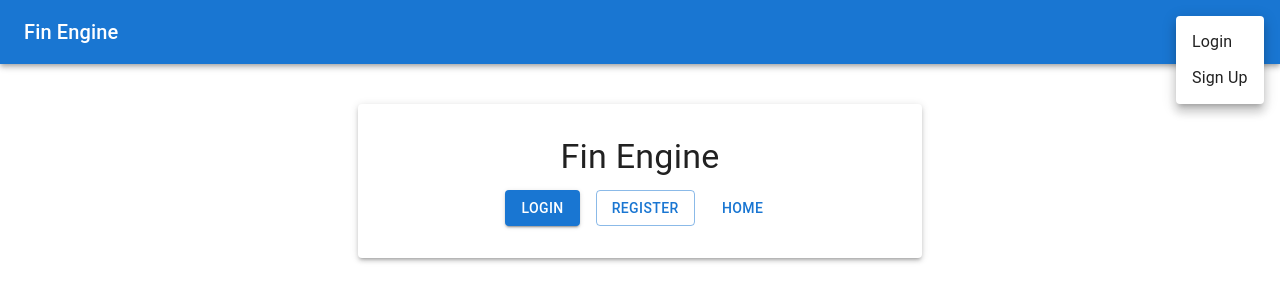
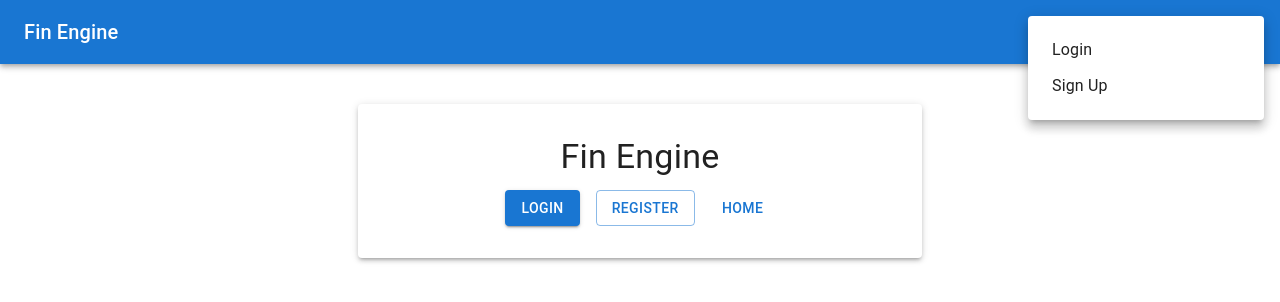
Before and after one commit to YashvanthD/fin_engine_impl, a React (Create React App) app in the folder fin_ui/fin-react-ui/: page / in a window 1280 px wide. Both pictures are taken after a click on the button 1244 px from the left and 32 px from the top of the page. Shown: the top 302 px of the page. Built offline with nearby package versions, Linux system fonts and the light colour scheme.

Commit message:
Enhance NavBar dropdown styling for improved user experience

```diff
--- a/fin_ui/fin-react-ui/src/components/NavBar.js
+++ b/fin_ui/fin-react-ui/src/components/NavBar.js
@@ -8,7 +8,6 @@ import Menu from '@mui/material/Menu';
 import MenuItem from '@mui/material/MenuItem';
 import AccountCircle from '@mui/icons-material/AccountCircle';
 import Avatar from '@mui/material/Avatar';
-import Stack from '@mui/material/Stack';
 import { Link, useNavigate } from 'react-router-dom';
 import { getUserInfo, removeUserInfo } from '../utils/auth';
 
@@ -76,6 +75,7 @@ export default function NavBar() {
           onClose={handleClose}
           anchorOrigin={{ vertical: 'top', horizontal: 'right' }}
           transformOrigin={{ vertical: 'top', horizontal: 'right' }}
+          PaperProps={{ sx: { minWidth: 220, p: 1 } }}
         >
           {loggedIn ? (
             [
```
